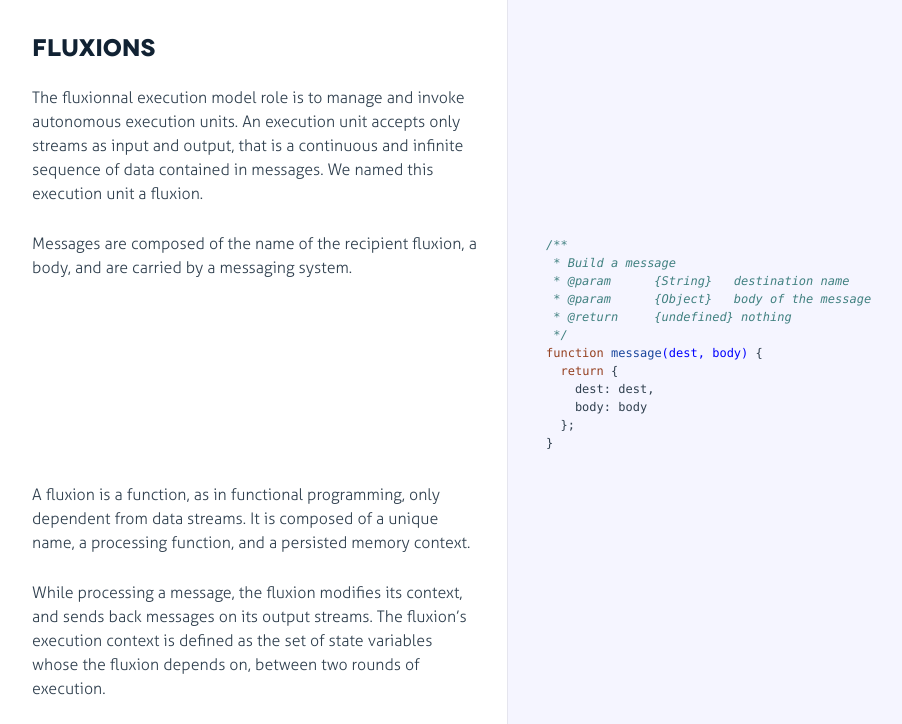
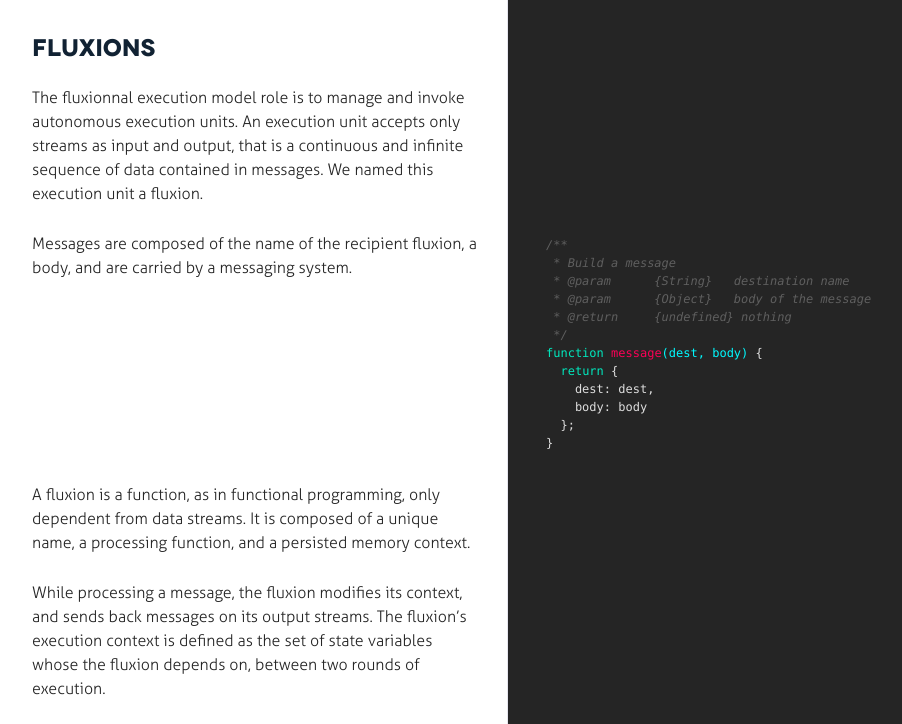
Before and after one commit to etnbrd/flx-lib, a plain HTML site: page index.html in a window 1280 px wide. Shown: the part 134-858 px from the top of the page, without its empty margins (18-920 px from the left). Drawn offline with Linux system fonts and the light colour scheme.

Commit message:
publish gh-pages (auto)
missing env vars for travis-ci

```diff
--- a/docco.css
+++ b/docco.css
@@ -36,7 +36,7 @@ body {
   font-family: "aller-light";
   font-size: 14px;
   line-height: 18px;
-  color: #30404f;
+  color: rgb(37, 37, 37);
   margin: 0; padding: 0;
   height:100%;
 }
@@ -85,7 +85,7 @@ hr {
 
 pre, tt, code {
   font-size: 12px; line-height: 16px;
-  font-family: Menlo, Monaco, Consolas, "Lucida Console", monospace;
+  font-family: Terminus, Menlo, Monaco, Consolas, "Lucida Console", monospace;
   margin: 0; padding: 0;
 }
   .annotation pre {
@@ -227,7 +227,7 @@ ul.sections > li > div {
   }
 
   ul.sections > li > div.annotation p tt, .annotation code {
-    background: #f8f8ff;
+    background: rgb(222, 222, 222);
     border: 1px solid #dedede;
     font-size: 12px;
     padding: 0 0.2em;
@@ -240,7 +240,7 @@ ul.sections > li > div {
     position: relative;
   }
   body {
-    background-color: #F5F5FF;
+    background-color: rgb(37, 37, 37);
     font-size: 15px;
     line-height: 21px;
   }
@@ -368,12 +368,29 @@ ul.sections > li > div {
 
 /*---------------------- Syntax Highlighting -----------------------------*/
 
+.content {
+  color: rgb(222, 222, 222);
+}
+
 td.linenos { background-color: #f0f0f0; padding-right: 10px; }
 span.lineno { background-color: #f0f0f0; padding: 0 5px 0 5px; }
 /*
 
 github.com style (c) Vasily Polovnyov <vast@whiteants.net>
 
+
+colors:
+ rgb(120, 120, 120) : comments
+ rgb(  0, 232, 190) : keyword, assignment, literal ...
+ rgb(181, 178, 255) : numbers
+ rgb(  0, 213, 233) : string
+ rgb(251,   0,  86) : title, id
+ rgb(  0, 250, 255) :    params
+ #008080 : attribute, variable ...
+ rgb(  0, 250, 255) :    regexp
+ #458 :    class
+ #990073 : symbol
+ rgb(251,   0,  86) : builtin
 */
 
 pre code {
@@ -386,7 +403,7 @@ pre .hljs-comment,
 pre .hljs-template_comment,
 pre .hljs-diff .hljs-header,
 pre .hljs-javadoc {
-  color: #408080;
+  color: rgb(95, 95, 95);
   font-style: italic
 }
 
@@ -398,28 +415,28 @@ pre .hljs-winutils,
 pre .hljs-javascript .hljs-title,
 pre .hljs-lisp .hljs-title,
 pre .hljs-subst {
-  color: #954121;
+  color: rgb(  0, 232, 190);
   /*font-weight: bold*/
 }
 
 pre .hljs-number,
 pre .hljs-hexcolor {
-  color: #40a070
+  color: rgb(181, 178, 255)
 }
 
 pre .hljs-string,
 pre .hljs-tag .hljs-value,
 pre .hljs-phpdoc,
 pre .hljs-tex .hljs-formula {
-  color: #219161;
+  color: rgb(  0, 213, 233);
 }
 
 pre .hljs-title,
 pre .hljs-id {
-  color: #19469D;
+  color: rgb(251,   0,  86);
 }
 pre .hljs-params {
-  color: #00F;
+  color: rgb(  0, 250, 255);
 }
 
 pre .hljs-javascript .hljs-title,
@@ -451,7 +468,7 @@ pre .hljs-lisp .hljs-body {
 }
 
 pre .hljs-regexp {
-  color: #B68
+  color: rgb(  0, 250, 255)
 }
 
 pre .hljs-class {
@@ -473,7 +490,7 @@ pre .hljs-builtin,
 pre .hljs-constructor,
 pre .hljs-built_in,
 pre .hljs-lisp .hljs-title {
-  color: #0086b3
+  color: rgb(251,   0,  86);
 }
 
 pre .hljs-preprocessor,
```
